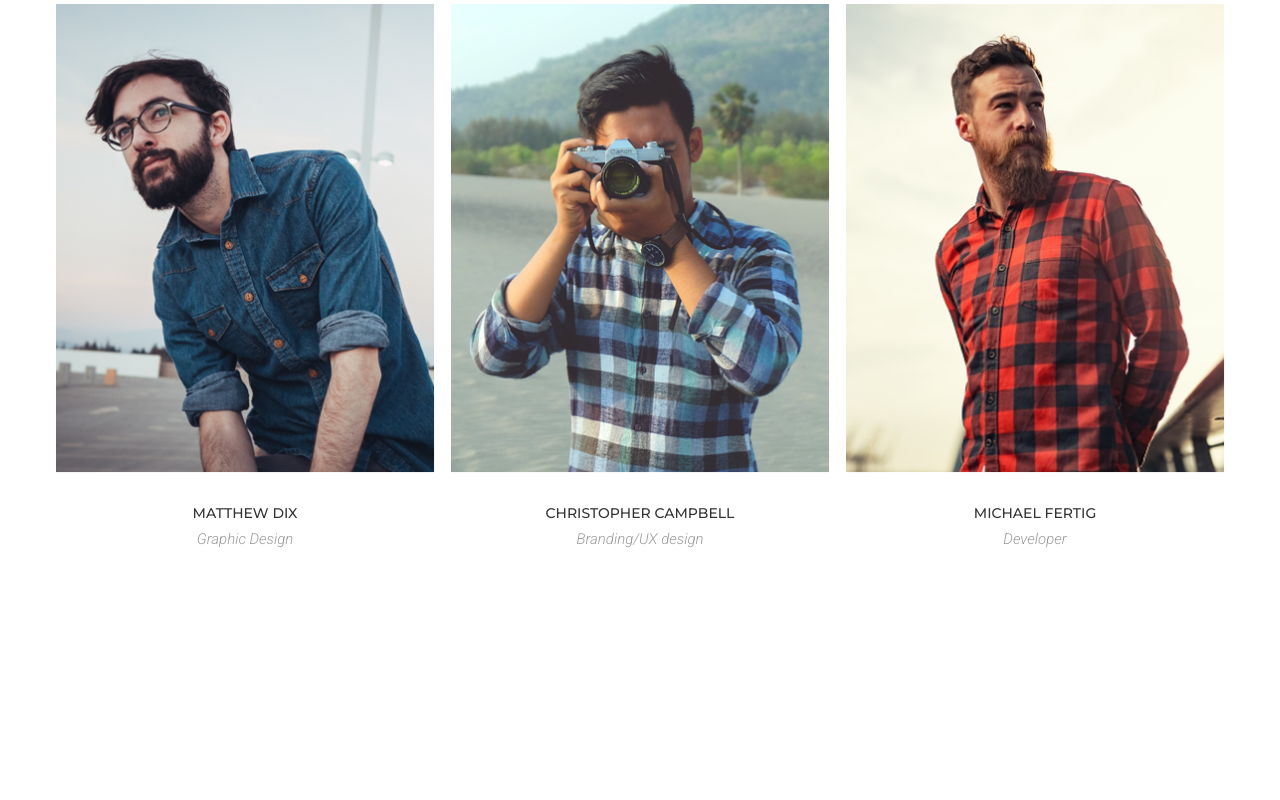
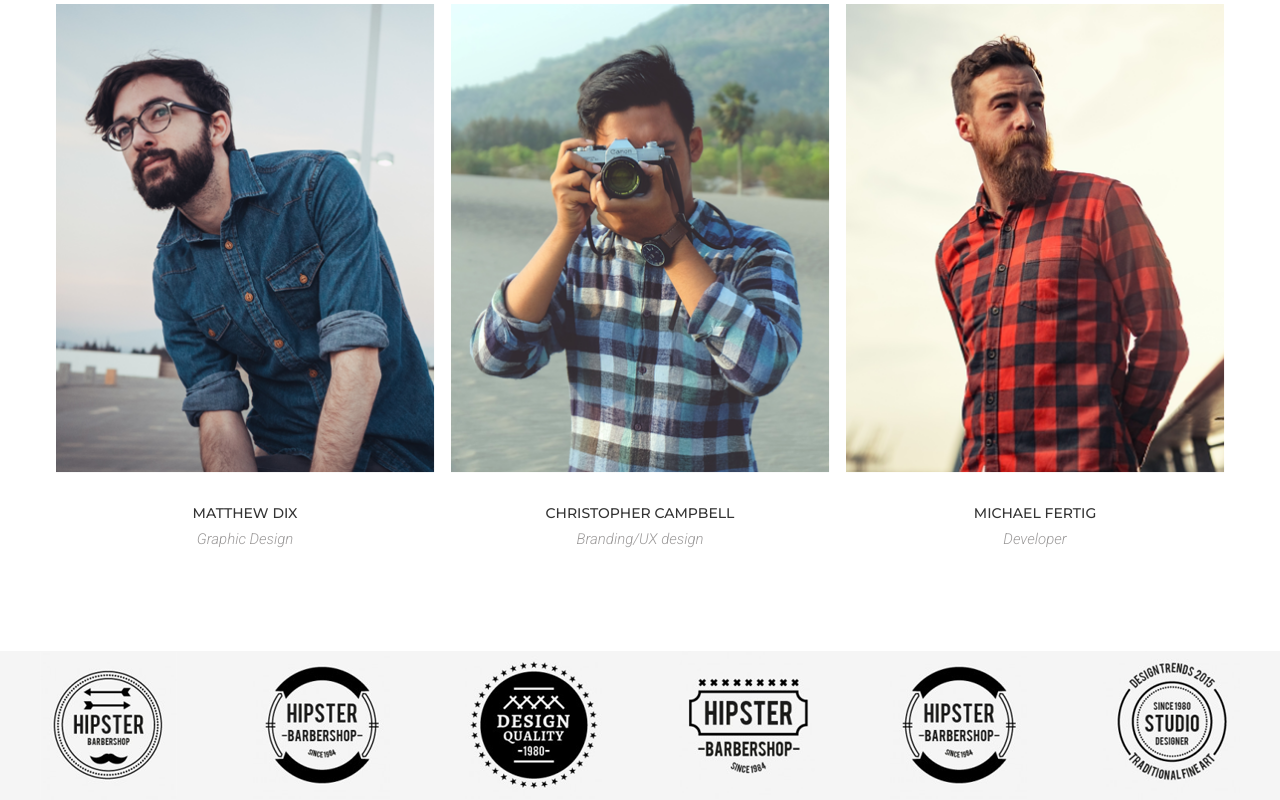
Before and after one commit to thang2309/mogo1, a plain HTML site: page index.html in a window 1280 px wide. Shown: the part 359-1159 px from the top of the page. Before the commit the page ends 1010 px from the top, so only its background shows below. Drawn offline with Linux system fonts and the light colour scheme.

Commit message:
Team update ver1.1

```diff
--- a/assets/scss/layout/_team.scss
+++ b/assets/scss/layout/_team.scss
@@ -207,3 +207,26 @@
             }
         }
     }
+
+    .icon-design {
+        background-color: #f5f5f5;
+        .icon-design__content {
+            max-width: 1200px;
+            margin: auto;
+            text-align: center;
+            justify-content: space-between;
+            display: flex;
+            @media #{$res1200} {}
+            .icon-design__img {
+                // margin: 0 30px;
+                max-width: 137px;
+                max-height: 149px;
+            }
+            img:first-child {
+                // margin: 0 30px 0 10px;
+            }
+            img:last-child {
+                // margin: 0 10px 0 30px;
+            }
+        }
+    }
--- a/index.html
+++ b/index.html
@@ -106,11 +106,38 @@
                 </div>
             </div>
         </div>
+    </div>
 
-        <script src="assets/js/vendor/jquery-2.2.4.min.js"></script>
-        <script src="assets/js/vendor/bootstrap.min.js"></script>
-        <script src="assets/js/main.js"></script>
+    <div class="icon-design">
+        <div class="icon-design__content">
+            <div class="icon-design__img">
+                <img src="/assets/img/on-work-1.png" alt="">
+            </div>
+            <div class="icon-design__img">
+                <img src="/assets/img/on-work-5.png" alt="">
+            </div>
+            <div class="icon-design__img">
+                <img src="/assets/img/on-work-3.png" alt="">
+            </div>
+            <div class="icon-design__img">
+                <img src="/assets/img/on-work-4.png" alt="">
+            </div>
+            <div class="icon-design__img">
+                <img src="/assets/img/on-work-5.png" alt="">
+            </div>
+            <div class="icon-design__img">
+                <img src="/assets/img/on-work-6.png" alt="">
+            </div>
+
+        </div>
     </div>
+
+
+
+
+    <script src="assets/js/vendor/jquery-2.2.4.min.js"></script>
+    <script src="assets/js/vendor/bootstrap.min.js"></script>
+    <script src="assets/js/main.js"></script>
 
 </body>
 
```
Also changed, not shown: assets/img/on-work-1.png (added), assets/img/on-work-2.png (added), assets/img/on-work-3.png (added), assets/img/on-work-4.png (added), assets/img/on-work-5.png (added), assets/img/on-work-6.png (added), assets/scss/main.css, 1 other file.
